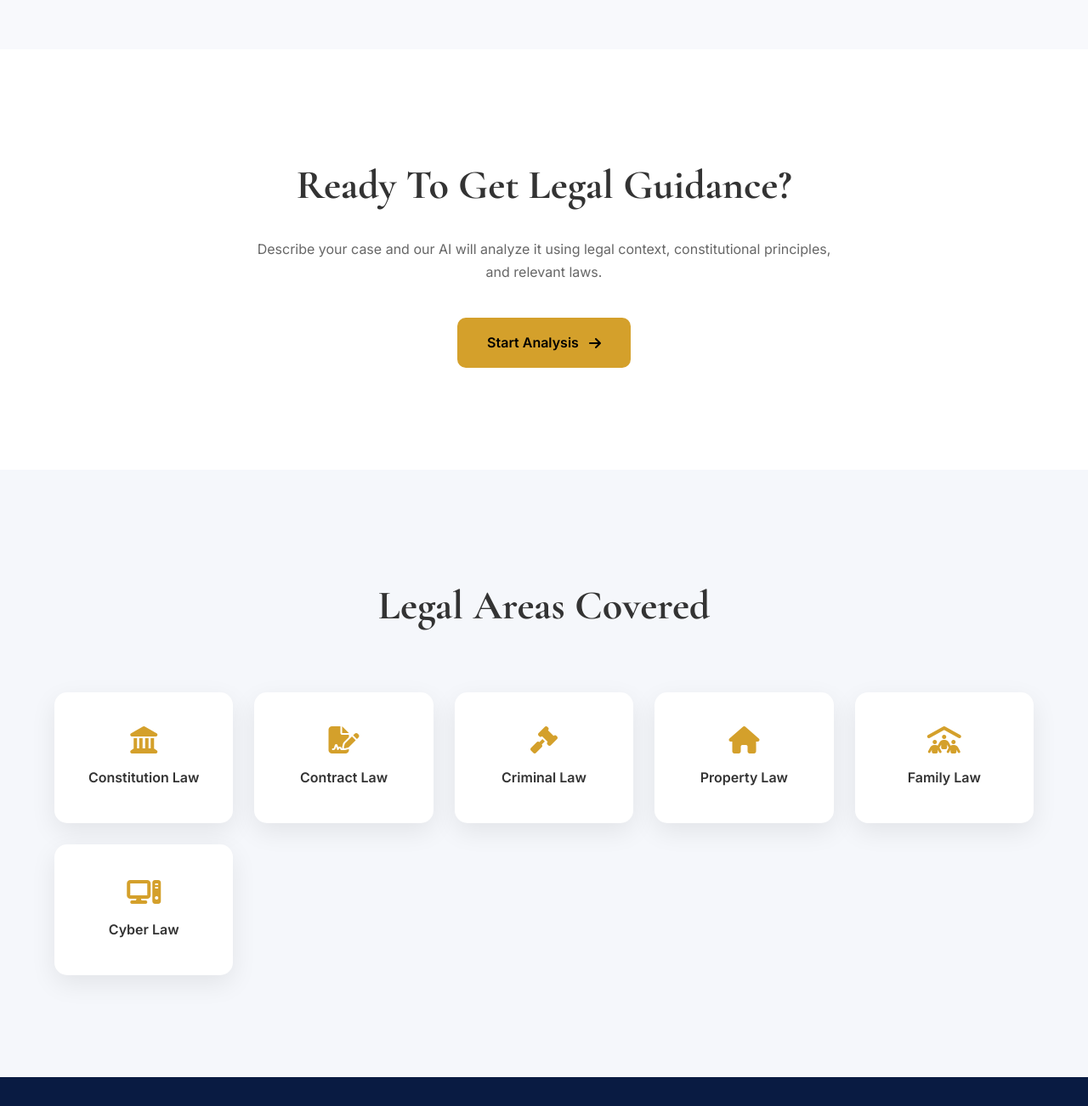
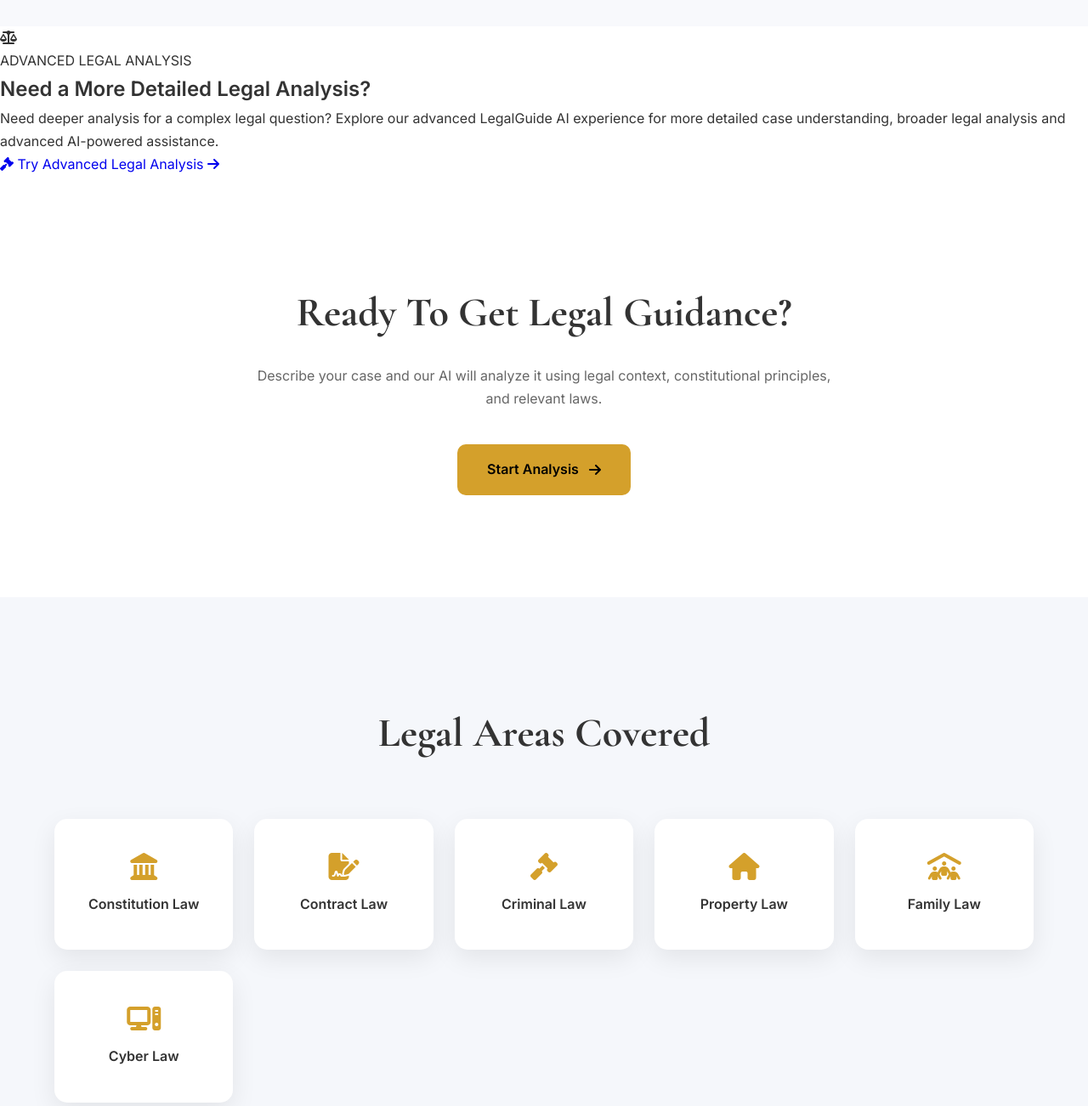
Before and after one commit to MVMGAYATHRIDEVI/LEGAL-GUIDE-AI, a plain HTML site: page index.html in a window 1280 px wide. Shown: the part 1360-2662 px from the top of the page at 85% size. Drawn offline with nearby package versions, Linux system fonts and the light colour scheme.

Commit message:
index.html

````diff
--- a/index.html
+++ b/index.html
@@ -1,43 +1,91 @@
-```html
+
 <!DOCTYPE html>
 <html lang="en">
+
 <head>
     <meta charset="UTF-8">
     <meta name="viewport" content="width=device-width, initial-scale=1.0">
+
+    <meta
+        name="description"
+        content="LegalGuide AI - AI-powered legal information and educational assistance."
+    >
+
     <title>LegalGuide AI - Your Virtual Legal Assistant</title>
 
     <!-- Google Fonts -->
-    <link href="https://fonts.googleapis.com/css2?family=Cormorant+Garamond:wght@500;600;700&family=Inter:wght@300;400;500;600&display=swap" rel="stylesheet">
+    <link
+        href="https://fonts.googleapis.com/css2?family=Cormorant+Garamond:wght@500;600;700&family=Inter:wght@300;400;500;600&display=swap"
+        rel="stylesheet"
+    >
 
     <!-- Font Awesome -->
-    <link rel="stylesheet" href="https://cdnjs.cloudflare.com/ajax/libs/font-awesome/6.7.1/css/all.min.css">
+    <link
+        rel="stylesheet"
+        href="https://cdnjs.cloudflare.com/ajax/libs/font-awesome/6.7.1/css/all.min.css"
+    >
 
+    <!-- Main CSS -->
     <link rel="stylesheet" href="css/style.css">
 </head>
+
 <body>
 
-    <!-- NAVBAR -->
+    <!-- ================= NAVBAR ================= -->
+
     <header class="navbar">
+
         <div class="container nav-container">
 
             <div class="logo">
+
                 <i class="fa-solid fa-scale-balanced"></i>
-                <span>LegalGuide AI</span>
+
+                <span>
+                    LegalGuide AI
+                </span>
+
             </div>
 
             <nav>
+
                 <ul class="nav-links">
-                    <li><a href="index.html" class="active">Home</a></li>
-                    <li><a href="ask.html">Ask a Legal Question</a></li>
-                    <li><a href="history.html">History</a></li>
-                    <a href="about.html">About</a>
+
+                    <li>
+                        <a href="index.html" class="active">
+                            Home
+                        </a>
+                    </li>
+
+                    <li>
+                        <a href="ask.html">
+                            Ask a Legal Question
+                        </a>
+                    </li>
+
+                    <li>
+                        <a href="history.html">
+                            History
+                        </a>
+                    </li>
+
+                    <li>
+                        <a href="about.html">
+                            About
+                        </a>
+                    </li>
+
                 </ul>
+
             </nav>
 
         </div>
+
     </header>
 
-    <!-- HERO SECTION -->
+
+    <!-- ================= HERO SECTION ================= -->
+
     <section class="hero">
 
         <div class="hero-overlay"></div>
@@ -45,95 +93,172 @@
         <div class="container hero-content">
 
             <div class="badge">
+
                 <i class="fa-solid fa-scale-balanced"></i>
+
                 AI Powered Legal Guidance
+
             </div>
 
             <h1>
+
                 Your Virtual Legal
-                <span>Assistant</span>
+
+                <span>
+                    Assistant
+                </span>
+
             </h1>
 
             <p>
-                Describe your legal issue and receive AI-generated analysis
-                with relevant acts, sections, defense strategies, and
-                actionable legal guidance in multiple languages.
+
+                Describe your legal issue and receive AI-generated
+                analysis with relevant acts, sections, defense
+                strategies, and actionable legal guidance in
+                multiple languages.
+
             </p>
 
-            <a href="ask.html" class="hero-btn">
+            <a
+                href="ask.html"
+                class="hero-btn"
+            >
+
                 Ask a Legal Question
+
                 <i class="fa-solid fa-arrow-right"></i>
+
             </a>
 
         </div>
 
     </section>
 
-    <!-- HOW IT WORKS -->
+
+    <!-- ================= HOW IT WORKS ================= -->
+
     <section class="how-it-works">
 
         <div class="container">
 
             <h2>
-                How It <span>Works</span>
+
+                How It
+
+                <span>
+                    Works
+                </span>
+
             </h2>
 
             <p class="section-subtitle">
-                Get comprehensive legal guidance in minutes, not hours.
+
+                Get comprehensive legal guidance in minutes,
+                not hours.
+
             </p>
+
 
             <div class="card-grid">
 
+
+                <!-- CARD 1 -->
+
                 <div class="card">
+
                     <div class="icon-box">
+
                         <i class="fa-solid fa-brain"></i>
+
                     </div>
 
-                    <h3>AI-Powered Analysis</h3>
+                    <h3>
+                        AI-Powered Analysis
+                    </h3>
 
                     <p>
-                        Receive structured legal guidance based on relevant
-                        acts, legal provisions, and case context.
+
+                        Receive structured legal guidance based
+                        on relevant acts, legal provisions,
+                        and case context.
+
                     </p>
+
                 </div>
 
+
+                <!-- CARD 2 -->
+
                 <div class="card">
+
                     <div class="icon-box">
+
                         <i class="fa-solid fa-shield-halved"></i>
+
                     </div>
 
-                    <h3>Defense Strategies</h3>
+                    <h3>
+                        Defense Strategies
+                    </h3>
 
                     <p>
-                        Explore possible legal defenses and suggested actions
-                        tailored to your situation.
+
+                        Explore possible legal defenses and
+                        suggested actions tailored to your
+                        situation.
+
                     </p>
+
                 </div>
 
+
+                <!-- CARD 3 -->
+
                 <div class="card">
+
                     <div class="icon-box">
+
                         <i class="fa-solid fa-globe"></i>
+
                     </div>
 
-                    <h3>Multilingual Support</h3>
+                    <h3>
+                        Multilingual Support
+                    </h3>
 
                     <p>
-                        Access legal guidance in English, Telugu, and Hindi
-                        for better understanding.
+
+                        Access legal guidance in English,
+                        Telugu, and Hindi for better
+                        understanding.
+
                     </p>
+
                 </div>
 
+
+                <!-- CARD 4 -->
+
                 <div class="card">
+
                     <div class="icon-box">
+
                         <i class="fa-solid fa-file-arrow-down"></i>
+
                     </div>
 
-                    <h3>Download Reports</h3>
+                    <h3>
+                        Download Reports
+                    </h3>
 
                     <p>
-                        Export legal analysis and recommendations as a
-                        downloadable PDF report.
+
+                        Export legal analysis and
+                        recommendations as a downloadable
+                        PDF report.
+
                     </p>
+
                 </div>
 
             </div>
@@ -142,65 +267,72 @@
 
     </section>
 
-    <!-- READY SECTION -->
-    <section class="ready-section">
 
-        <div class="container">
+    <!-- =====================================================
+         ADVANCED LEGAL ANALYSIS
+         ===================================================== -->
 
-            <h2>Ready To Get Legal Guidance?</h2>
+    <section class="advanced-analysis">
 
-            <p>
-                Describe your case and our AI will analyze it using
-                legal context, constitutional principles, and relevant laws.
-            </p>
+        <div class="advanced-container">
 
-            <a href="ask.html" class="hero-btn">
-                Start Analysis
-                <i class="fa-solid fa-arrow-right"></i>
-            </a>
 
-        </div>
+            <!-- ICON -->
 
-    </section>
+            <div class="advanced-icon">
 
-    <!-- LEGAL CATEGORIES -->
-    <section class="categories">
+                <i class="fa-solid fa-scale-balanced"></i>
 
-        <div class="container">
+            </div>
 
-            <h2>Legal Areas Covered</h2>
 
-            <div class="category-grid">
+            <!-- CONTENT -->
 
-                <div class="category-card">
-                    <i class="fa-solid fa-landmark"></i>
-                    <h4>Constitution Law</h4>
-                </div>
+            <div class="advanced-content">
 
-                <div class="category-card">
-                    <i class="fa-solid fa-file-signature"></i>
-                    <h4>Contract Law</h4>
-                </div>
+                <span class="advanced-label">
 
-                <div class="category-card">
+                    ADVANCED LEGAL ANALYSIS
+
+                </span>
+
+
+                <h2>
+
+                    Need a More Detailed
+
+                    <span>
+                        Legal Analysis?
+                    </span>
+
+                </h2>
+
+
+                <p>
+
+                    Need deeper analysis for a complex legal
+                    question? Explore our advanced LegalGuide AI
+                    experience for more detailed case understanding,
+                    broader legal analysis and advanced AI-powered
+                    assistance.
+
+                </p>
+
+
+                <a
+                    href="https://legal-guide-ai-04.lovable.app"
+                    target="_blank"
+                    rel="noopener noreferrer"
+                    class="advanced-btn"
+                >
+
                     <i class="fa-solid fa-gavel"></i>
-                    <h4>Criminal Law</h4>
-                </div>
 
-                <div class="category-card">
-                    <i class="fa-solid fa-house"></i>
-                    <h4>Property Law</h4>
-                </div>
+                    Try Advanced Legal Analysis
 
-                <div class="category-card">
-                    <i class="fa-solid fa-people-roof"></i>
-                    <h4>Family Law</h4>
-                </div>
+                    <i class="fa-solid fa-arrow-right"></i>
 
-                <div class="category-card">
-                    <i class="fa-solid fa-computer"></i>
-                    <h4>Cyber Law</h4>
-                </div>
+                </a>
 
             </div>
 
@@ -208,23 +340,170 @@
 
     </section>
 
-    <!-- FOOTER -->
+
+    <!-- ================= READY SECTION ================= -->
+
+    <section class="ready-section">
+
+        <div class="container">
+
+            <h2>
+                Ready To Get Legal Guidance?
+            </h2>
+
+            <p>
+
+                Describe your case and our AI will analyze it
+                using legal context, constitutional principles,
+                and relevant laws.
+
+            </p>
+
+            <a
+                href="ask.html"
+                class="hero-btn"
+            >
+
+                Start Analysis
+
+                <i class="fa-solid fa-arrow-right"></i>
+
+            </a>
+
+        </div>
+
+    </section>
+
+
+    <!-- ================= LEGAL CATEGORIES ================= -->
+
+    <section class="categories">
+
+        <div class="container">
+
+            <h2>
+                Legal Areas Covered
+            </h2>
+
+
+            <div class="category-grid">
+
+
+                <!-- CONSTITUTION -->
+
+                <div class="category-card">
+
+                    <i class="fa-solid fa-landmark"></i>
+
+                    <h4>
+                        Constitution Law
+                    </h4>
+
+                </div>
+
+
+                <!-- CONTRACT -->
+
+                <div class="category-card">
+
+                    <i class="fa-solid fa-file-signature"></i>
+
+                    <h4>
+                        Contract Law
+                    </h4>
+
+                </div>
+
+
+                <!-- CRIMINAL -->
+
+                <div class="category-card">
+
+                    <i class="fa-solid fa-gavel"></i>
+
+                    <h4>
+                        Criminal Law
+                    </h4>
+
+                </div>
+
+
+                <!-- PROPERTY -->
+
+                <div class="category-card">
+
+                    <i class="fa-solid fa-house"></i>
+
+                    <h4>
+                        Property Law
+                    </h4>
+
+                </div>
+
+
+                <!-- FAMILY -->
+
+                <div class="category-card">
+
+                    <i class="fa-solid fa-people-roof"></i>
+
+                    <h4>
+                        Family Law
+                    </h4>
+
+                </div>
+
+
+                <!-- CYBER -->
+
+                <div class="category-card">
+
+                    <i class="fa-solid fa-computer"></i>
+
+                    <h4>
+                        Cyber Law
+                    </h4>
+
+                </div>
+
+
+            </div>
+
+        </div>
+
+    </section>
+
+
+    <!-- ================= FOOTER ================= -->
+
     <footer>
 
         <div class="container footer-content">
 
+
             <div class="footer-logo">
+
                 <i class="fa-solid fa-scale-balanced"></i>
+
                 LegalGuide AI
+
             </div>
 
+
             <p>
-                AI-powered legal assistance platform providing instant legal
-                guidance, analysis, and educational support.
+
+                AI-powered legal assistance platform providing
+                instant legal guidance, analysis, and
+                educational support.
+
             </p>
 
+
             <p class="copyright">
-                © 2026 LegalGuide AI. All Rights Reserved.
+
+                © 2026 LegalGuide AI.
+                All Rights Reserved.
+
             </p>
 
         </div>
@@ -232,8 +511,10 @@
     </footer>
 
 
+    <!-- ================= JAVASCRIPT ================= -->
+
     <script src="js/main.js"></script>
 
 </body>
+
 </html>
-```
````
